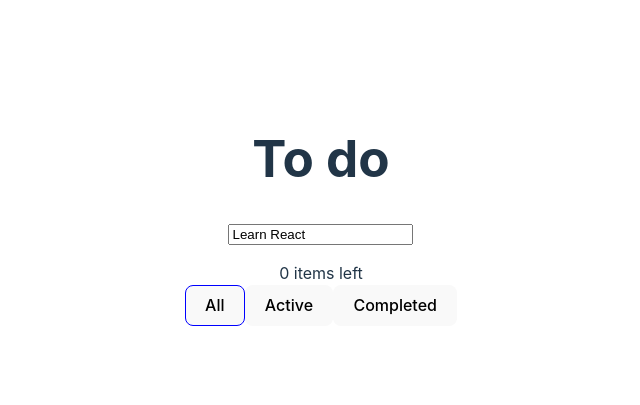
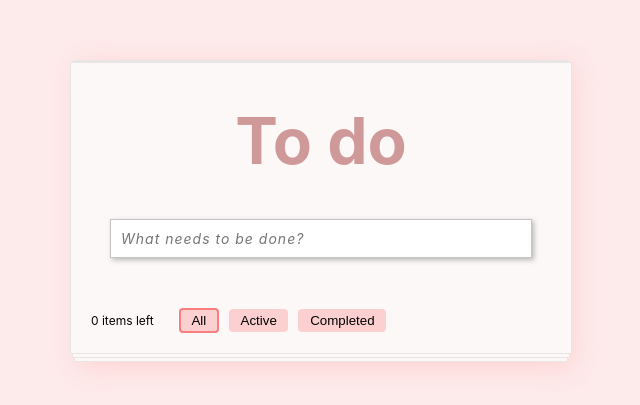
Before and after one commit to PaulinaKaczo/todo, a React (Vite) app: page / in a window 1280 px wide. Shown: the part 189-594 px from the top of the page, without its empty margins (319-959 px from the left). Built offline with nearby package versions, Linux system fonts and the light colour scheme.

Commit message:
add css styles

```diff
--- a/index.html
+++ b/index.html
@@ -2,7 +2,7 @@
 <html lang="en">
   <head>
     <meta charset="UTF-8" />
-    <link rel="icon" type="image/svg+xml" href="/vite.svg" />
+    <link rel="stylesheet" href="https://fonts.googleapis.com/css2?family=Material+Symbols+Outlined:opsz,wght,FILL,GRAD@20..48,100..700,0..1,-50..200" />
     <meta name="viewport" content="width=device-width, initial-scale=1.0" />
     <title>To do - application</title>
   </head>
--- a/src/App.css
+++ /dev/null
@@ -1,43 +0,0 @@
-#root {
-  max-width: 1280px;
-  margin: 0 auto;
-  padding: 2rem;
-  text-align: center;
-}
-
-.status {
-  display: inline-block;
-  border-radius: 50%;
-  width: 20px;
-  height: 20px;
-  border: 1px solid darkgrey;
-  background-color: white;
-  cursor: pointer;
-}
-
-.active {
-  background-color: lightgreen;
-}
-
-.active + span {
-  text-decoration: line-through;
-}
-
-.current-filter {
-  border: 1px solid blue;
-}
-
-.task-item {
-  display: flex;
-  margin-bottom: 10px;
-  align-items: center;
-  justify-content: space-between;
-}
-
-.task-item button{
-  opacity: 0;
-}
-
-.task-item:hover button{
-  opacity: 1;
-}
--- a/src/App.jsx
+++ b/src/App.jsx
@@ -1,4 +1,3 @@
-import "./App.css";
 import Header from "./components/Header.jsx";
 import { useState } from "react";
 import TaskInput from "./components/TaskInput.jsx";
@@ -8,7 +7,7 @@ import Filters from "./components/Filters.jsx";
 import ClearTasks from "./components/ClearTasks.jsx";
 
 function App() {
-  const [inputValue, setInputValue] = useState("Learn React");
+  const [inputValue, setInputValue] = useState("");
   const [tasks, setTasks] = useState([]);
   const [filter, setFilter] = useState("all");
 
@@ -58,7 +57,9 @@ function App() {
   }
 
   return (
-    <div className="App">
+    <div className="app_wrapper--third">
+      <div className="app_wrapper--secondary">
+        <div className="app_wrapper--main">
           <Header />
           <TaskInput
             inputValue={inputValue}
@@ -71,6 +72,7 @@ function App() {
             handleChangeStatus={handleChangeStatus}
             handleDelete={handleDelete}
           />
+          <div className="buttons">
             <Counter tasks={tasks} />
             <Filters filter={filter} setFilter={setFilter} />
 
@@ -81,6 +83,9 @@ function App() {
             )}
             {/*{tasks.some((task) => task.status) && (<button>Clear completed</button>)}*/}
           </div>
+        </div>
+      </div>
+    </div>
   );
 }
 
--- a/src/components/Task.jsx
+++ b/src/components/Task.jsx
@@ -8,7 +8,9 @@ function Task({ task, handleChangeStatus, handleDelete }) {
         onClick={() => handleChangeStatus(task)}
       ></span>
       <span>{task.name}</span>
-      <button onClick={() => handleDelete(task)}>x</button>
+      <button className="btn_delete" onClick={() => handleDelete(task)}>
+        x
+      </button>
     </li>
   );
 }
--- a/src/components/TasksList.jsx
+++ b/src/components/TasksList.jsx
@@ -3,7 +3,7 @@ import Task from "./Task";
 
 function TasksList({ tasks, filter, handleChangeStatus, handleDelete }) {
   return (
-    <ul style={{ listStyle: "none", paddingLeft: 0 }}>
+    <ul className="tasks_list" style={{ listStyle: "none", paddingLeft: 0 }}>
       {tasks
         // .filter((task) => filter === 'all' ? true : task.status === filter)
         .filter((task) => {
--- a/src/index.css
+++ b/src/index.css
@@ -2,68 +2,166 @@
   font-family: Inter, system-ui, Avenir, Helvetica, Arial, sans-serif;
   line-height: 1.5;
   font-weight: 400;
-
-  color-scheme: light dark;
-  color: rgba(255, 255, 255, 0.87);
-  background-color: #242424;
-
-  font-synthesis: none;
-  text-rendering: optimizeLegibility;
-  -webkit-font-smoothing: antialiased;
-  -moz-osx-font-smoothing: grayscale;
-  -webkit-text-size-adjust: 100%;
-}
-
-a {
-  font-weight: 500;
-  color: #646cff;
-  text-decoration: inherit;
-}
-a:hover {
-  color: #535bf2;
 }
 
 body {
-  margin: 0;
+  margin: 0 auto;
+  justify-content: center;
   display: flex;
   place-items: center;
   min-width: 320px;
   min-height: 100vh;
+  background-color: #fdeaea;
+}
+
+#root {
+  text-align: center;
+}
+
+.app_wrapper--third {
+  z-index: -10;
+  border: 1px solid rgba(173, 173, 173, 0.25);
+  background-color: #fdf8f8;
+  box-shadow: 5px 5px 25px #ffd2d2;
+
+}
+.app_wrapper--secondary {
+  margin-bottom: 3px;
+  margin-right: -3px;
+  margin-left: -3px;
+  z-index: -5;
+  border: 1px solid rgba(173, 173, 173, 0.25);
+  background-color: #fdf8f8;
+}
+
+.app_wrapper--main {
+  width: 500px;
+  margin-bottom: 3px;
+  margin-right: -3px;
+  margin-left: -3px;
+  border: 1px solid rgba(173, 173, 173, 0.25);
+  background-color: #fdf8f8;
+  /*padding: 40px 80px;*/
 }
 
 h1 {
-  font-size: 3.2em;
+  font-size: 4em;
   line-height: 1.1;
+  color: #d09999;
+}
+
+input {
+  width: 80%;
+  padding: 10px;
+  border: 1px solid #c4c4c4;
+  box-shadow: 2px 2px 5px #b6b6b6;
+}
+
+input::content {
+  border: 1px solid grey;
+}
+
+input[placeholder] {
+  color: #dedede;
+  font-family: inherit;
+  font-size: 14px;
+  font-style: italic;
+  letter-spacing: 1px;
+}
+
+input[value] {
+  color: black;
+}
+
+
+.status {
+  display: inline-block;
+  border-radius: 50%;
+  width: 20px;
+  height: 20px;
+  border: 1px solid darkgrey;
+  background-color: white;
+  cursor: pointer;
+}
+
+.active {
+  background-image: url(../public/check.svg);
+  background-position: center;
+  background-size: cover;
+}
+
+.active + span {
+  text-decoration: line-through;
+}
+
+.current-filter {
+  border: 2px solid #fa7e7e;
+}
+
+.task-item {
+  display: flex;
+  padding-inline: 10px;
+  align-items: center;
+  justify-content: space-between;
+}
+
+.tasks_list {
+  width: 84%;
+  margin: 0 auto;
+  font-size: 1.1rem;
+  font-family: inherit;
+
+}
+
+.tasks_list li {
+  padding: 10px;
+  border-bottom: 1px solid #c4c4c4;
+  word-break: break-word;
+}
+
+.tasks_list li:first-child {
+  margin-top: 20px;
+}
+
+
+.task-item .btn_delete{
+  opacity: 0;
+}
+
+.task-item:hover .btn_delete{
+  opacity: 1;
+}
+
+.buttons {
+  margin-top: 30px;
+  font-size: 12px;
+  font-family: inherit;
+  display: flex;
+  gap: 25px;
+  padding: 20px;
+  align-items: center;
 }
 
 button {
-  border-radius: 8px;
+  border-radius: 4px;
   border: 1px solid transparent;
-  padding: 0.6em 1.2em;
-  font-size: 1em;
-  font-weight: 500;
-  font-family: inherit;
-  background-color: #1a1a1a;
+  padding: 0.2em 0.8em;
+  margin-right: 10px;
+  background-color: #fcd0d0;
   cursor: pointer;
   transition: border-color 0.25s;
 }
 button:hover {
-  border-color: #646cff;
+  border: 1px solid #fa7e7e;
 }
-/*button:focus,*/
-/*button:focus-visible {*/
-/*  outline: 4px auto -webkit-focus-ring-color;*/
-/*}*/
 
-@media (prefers-color-scheme: light) {
-  :root {
-    color: #213547;
-    background-color: #ffffff;
-  }
-  a:hover {
-    color: #747bff;
-  }
-  button {
-    background-color: #f9f9f9;
-  }
+.btn_delete {
+  background-color: #fdf8f8;
+  transition: none;
+  font-size: 17px;
+  color: darkgrey;
+
 }
+.btn_delete:hover {
+  border: none;
+}
```
Also changed, not shown: public/check.svg (added). Lines whose indentation alone changed are shown as unchanged.
